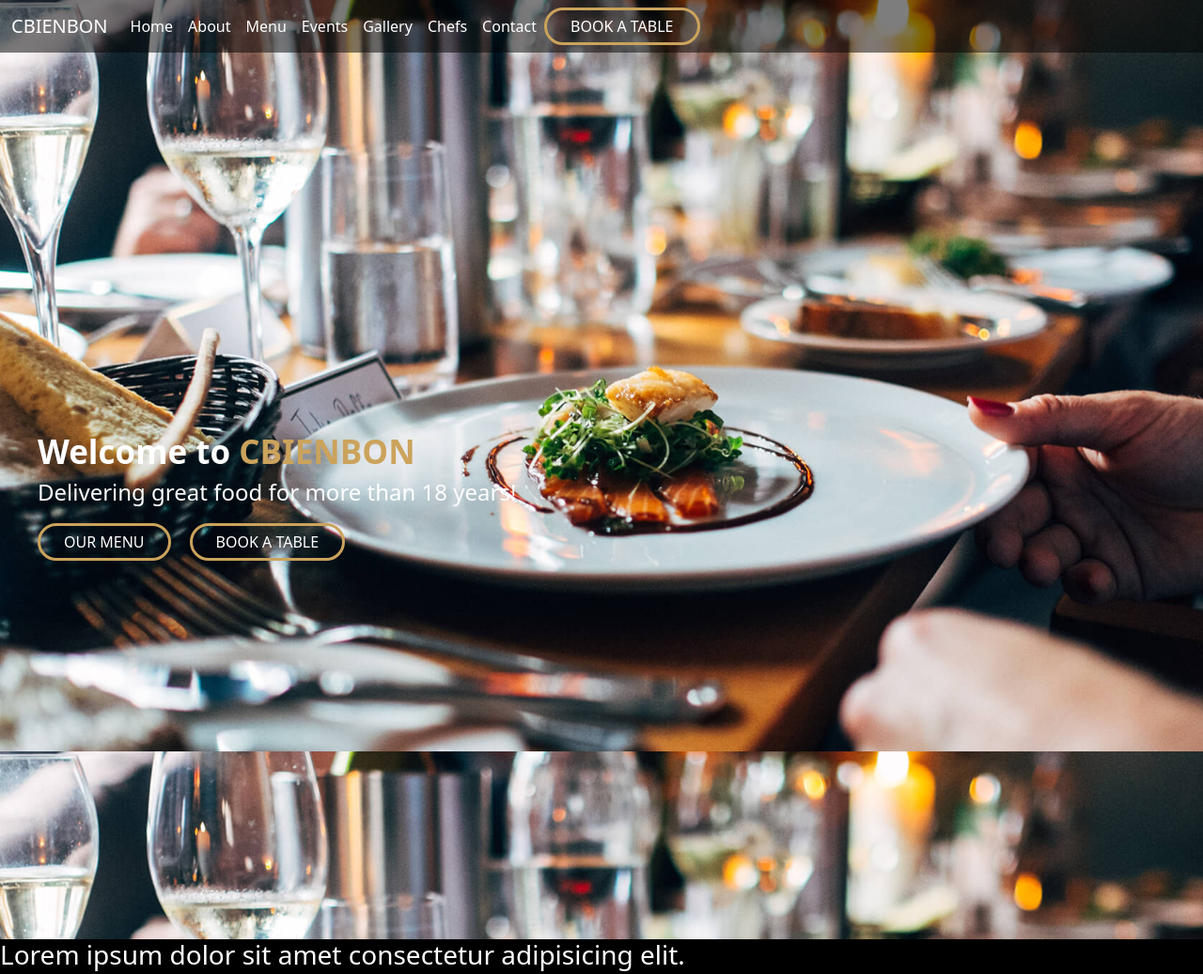
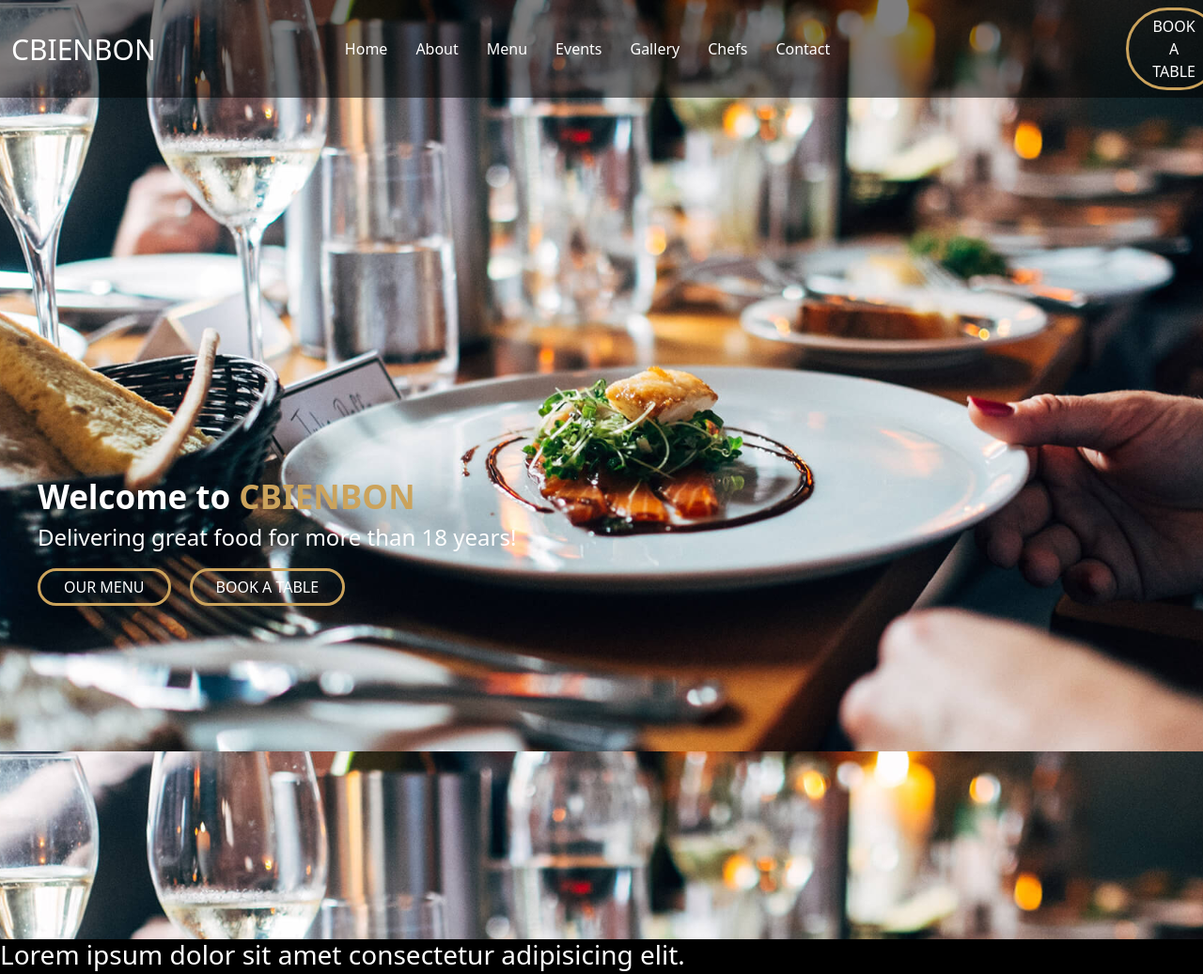
Before and after one commit to somaleyo/CBienBon, a website: page index.htm in a window 1280 px wide. Shown: the top 1037 px of the page at 94% size. Drawn offline with Linux system fonts and the light colour scheme.

Commit message:
nav paddings

```diff
--- a/index.htm
+++ b/index.htm
@@ -24,7 +24,7 @@
           <li class="nav-item"><a class="nav-link" href="#">Events</a></li>
           <li class="nav-item"><a class="nav-link" href="#">Gallery</a></li>
           <li class="nav-item"><a class="nav-link" href="#">Chefs</a></li>
-          <li class="nav-item"><a class="nav-link" href="#">Contact</a></li>
+          <li class="nav-item kontakt"><a class="nav-link" href="#">Contact</a></li>
         </ul>
         <button class="nav-btn btn">BOOK A TABLE</button>
       </div>
--- a/src/sass/modules/_bases.sass
+++ b/src/sass/modules/_bases.sass
@@ -24,10 +24,25 @@ body
 
     nav
         background-color: rgba(0, 0, 0, 0.5)
+        .nav-link
+            padding-left: 15px !important
+            padding-right: 15px !important
+        .kontakt
+            padding-right: 300px !important
         ul
             li
                 a
                     color: white !important
+
+
+        .container-fluid
+
+            gap: 170px
+        .navbar-brand
+                font-size: 30px
+
+
+
 
 
     header
```
Also changed, not shown: public/styles/style.css, 1 other file.
